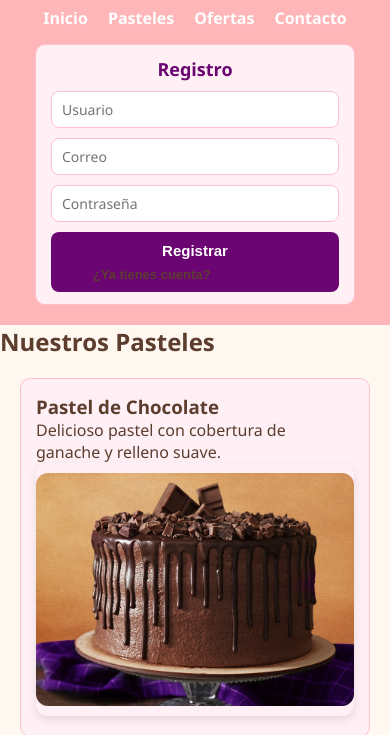
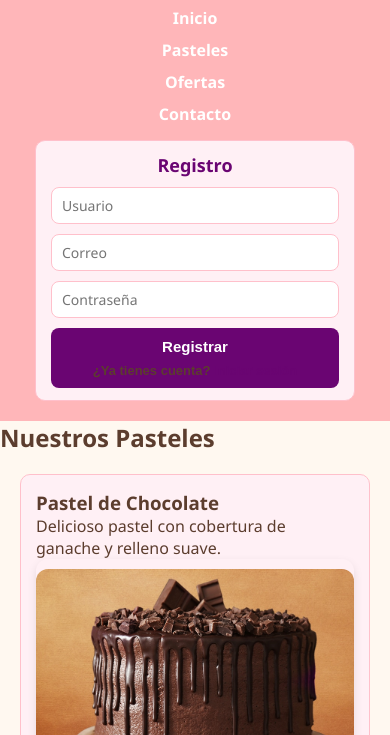
Before and after one commit to JuanAldairRamirezMendez/ProyectoCSS, a website: page proyecto/index.html in a window 390 px wide. Shown: the part 109-844 px from the top of the page. Drawn offline with Linux system fonts and the light colour scheme.

Commit message:
agregando responsive

```diff
--- a/proyecto/css/Ofertas.css
+++ b/proyecto/css/Ofertas.css
@@ -155,3 +155,10 @@ footer {
 .card img:hover {
     transform: rotate(-2deg) scale(1.05);
 }
+@media (max-width: 700px) {
+  .menu {
+    flex-direction: column;
+    align-items: center;
+    gap: 10px;
+  }
+}
--- a/proyecto/css/Pasteles.css
+++ b/proyecto/css/Pasteles.css
@@ -98,3 +98,10 @@ main > section {
     from { transform: translateY(-100%); }
     to { transform: translateY(0); }
 }
+@media (max-width: 700px) {
+  .menu {
+    flex-direction: column;
+    align-items: center;
+    gap: 10px;
+  }
+}
--- a/proyecto/css/contacto.css
+++ b/proyecto/css/contacto.css
@@ -80,3 +80,10 @@ button:hover {
     transform: scale(1.1) rotate(-3deg);
     color: #6a0572;
 }
+@media (max-width: 700px) {
+  .menu {
+    flex-direction: column;
+    align-items: center;
+    gap: 10px;
+  }
+}
--- a/proyecto/css/footer.css
+++ b/proyecto/css/footer.css
@@ -79,3 +79,10 @@
         font-size: 22px;
     }
 }
+@media (max-width: 700px) {
+  .menu {
+    flex-direction: column;
+    align-items: center;
+    gap: 10px;
+  }
+}
--- a/proyecto/css/st.css
+++ b/proyecto/css/st.css
@@ -238,3 +238,11 @@
   nav form p a:hover {
     text-decoration: underline;
   }
+
+@media (max-width: 700px) {
+  .menu {
+    flex-direction: column;
+    align-items: center;
+    gap: 10px;
+  }
+}
```
Also changed, not shown: proyecto/nutricion-chocolate.html (+2 -2 lines), proyecto/nutricion-tresleches.html (+2 -2 lines).
